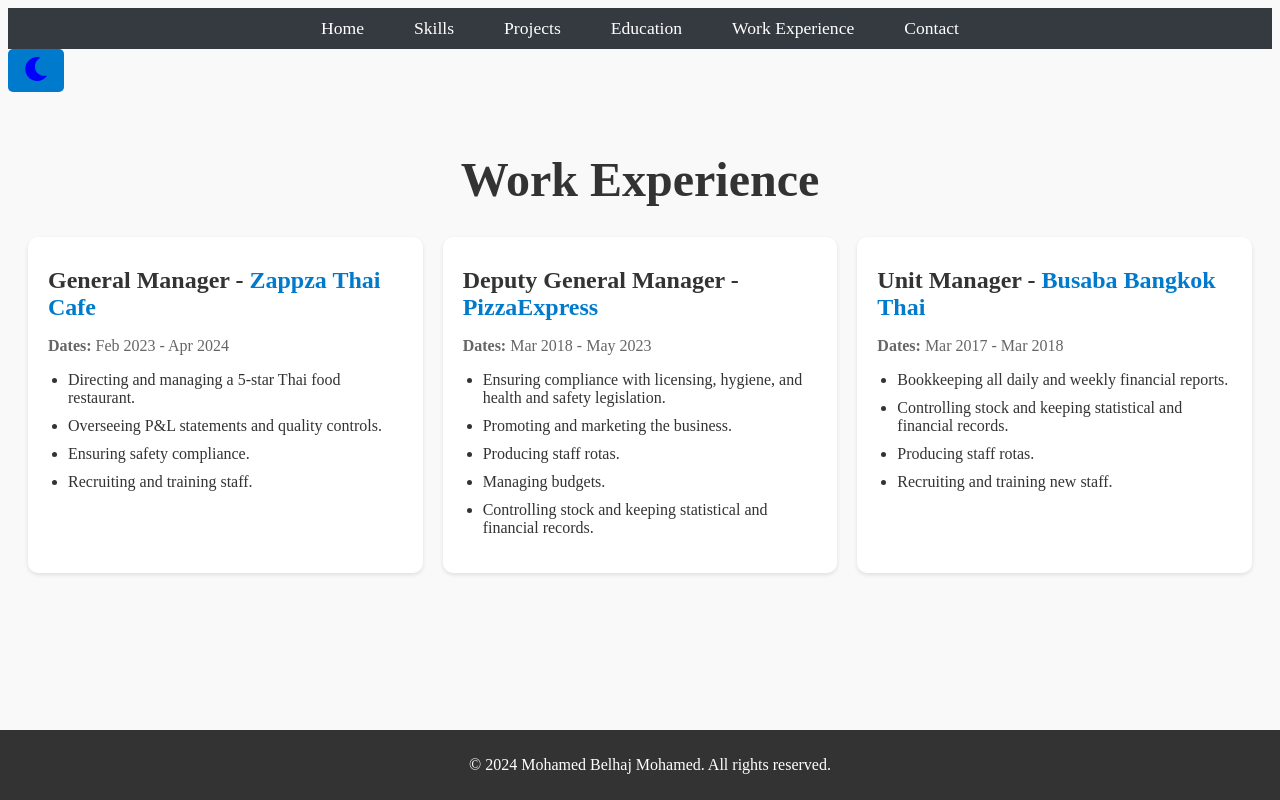
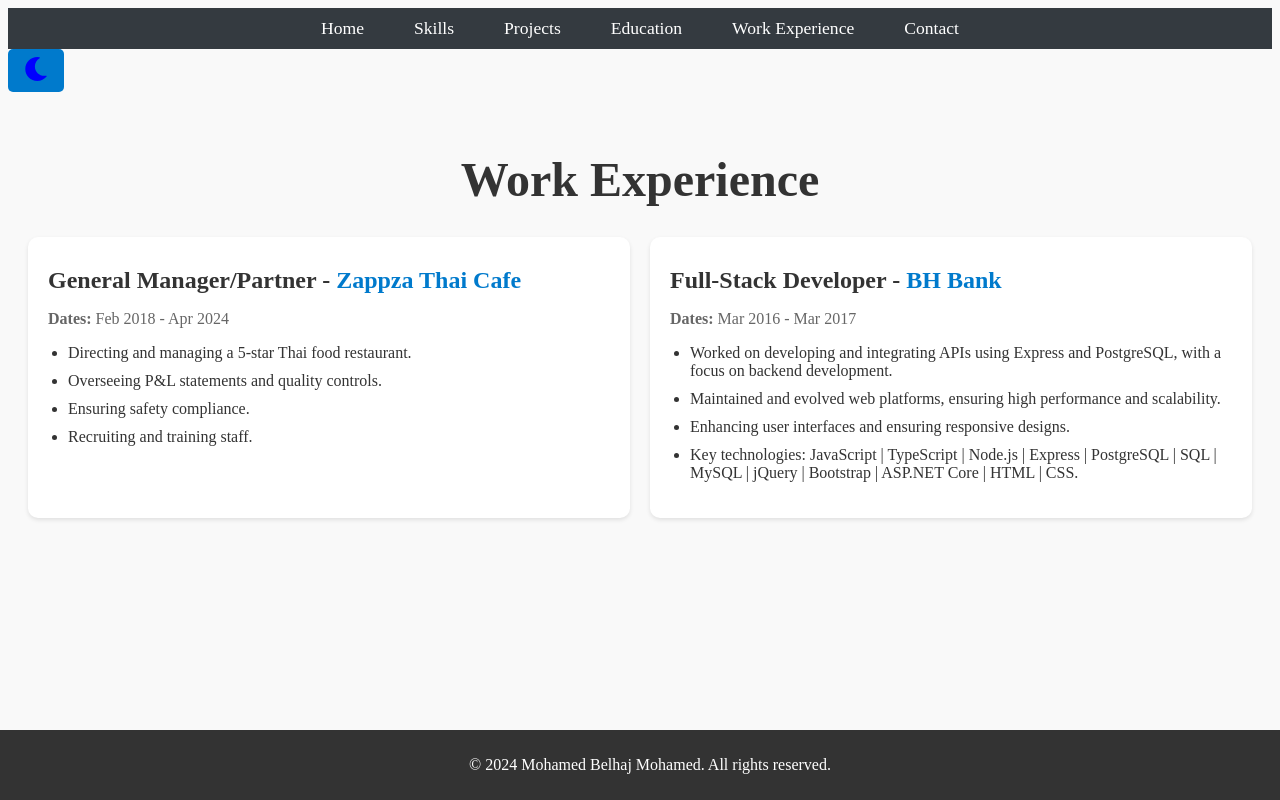
Before and after one commit to MoBel92/Bel-Mo-Portfolio, a React (Vite) app in the folder Portfolio/: page /work-experience in a window 1280 px wide. Built offline with nearby package versions, Linux system fonts and the light colour scheme.

Commit message:
updated work experience

```diff
--- a/Portfolio/src/Components/WorkExperience.jsx
+++ b/Portfolio/src/Components/WorkExperience.jsx
@@ -4,10 +4,10 @@
 
 const experiences = [
   {
-    title: "General Manager",
+    title: "General Manager/Partner",
     company: "Zappza Thai Cafe",
     companyLink: "https://www.zappzaa.com/",
-    dates: "Feb 2023 - Apr 2024",
+    dates: "Feb 2018 - Apr 2024",
     responsibilities: [
       "Directing and managing a 5-star Thai food restaurant.",
       "Overseeing P&L statements and quality controls.",
@@ -15,29 +15,17 @@
       "Recruiting and training staff.",
     ],
   },
+
   {
-    title: "Deputy General Manager",
-    company: "PizzaExpress",
-    companyLink: "https://www.pizzaexpress.com/",
-    dates: "Mar 2018 - May 2023",
+    title: "Full-Stack Developer",
+    company: "BH Bank",
+    companyLink: "https://bhbank.tn/",
+    dates: "Mar 2016 - Mar 2017",
     responsibilities: [
-      "Ensuring compliance with licensing, hygiene, and health and safety legislation.",
-      "Promoting and marketing the business.",
-      "Producing staff rotas.",
-      "Managing budgets.",
-      "Controlling stock and keeping statistical and financial records.",
-    ],
-  },
-  {
-    title: "Unit Manager",
-    company: "Busaba Bangkok Thai",
-    companyLink: "https://www.busaba.com/",
-    dates: "Mar 2017 - Mar 2018",
-    responsibilities: [
-      "Bookkeeping all daily and weekly financial reports.",
-      "Controlling stock and keeping statistical and financial records.",
-      "Producing staff rotas.",
-      "Recruiting and training new staff.",
+      "Worked on developing and integrating APIs using Express and PostgreSQL, with a focus on backend development.",
+      "Maintained and evolved web platforms, ensuring high performance and scalability.",
+      "Enhancing user interfaces and ensuring responsive designs.",
+      "Key technologies: JavaScript | TypeScript | Node.js | Express | PostgreSQL | SQL | MySQL | jQuery | Bootstrap | ASP.NET Core | HTML | CSS.",
     ],
   },
 ];
```
